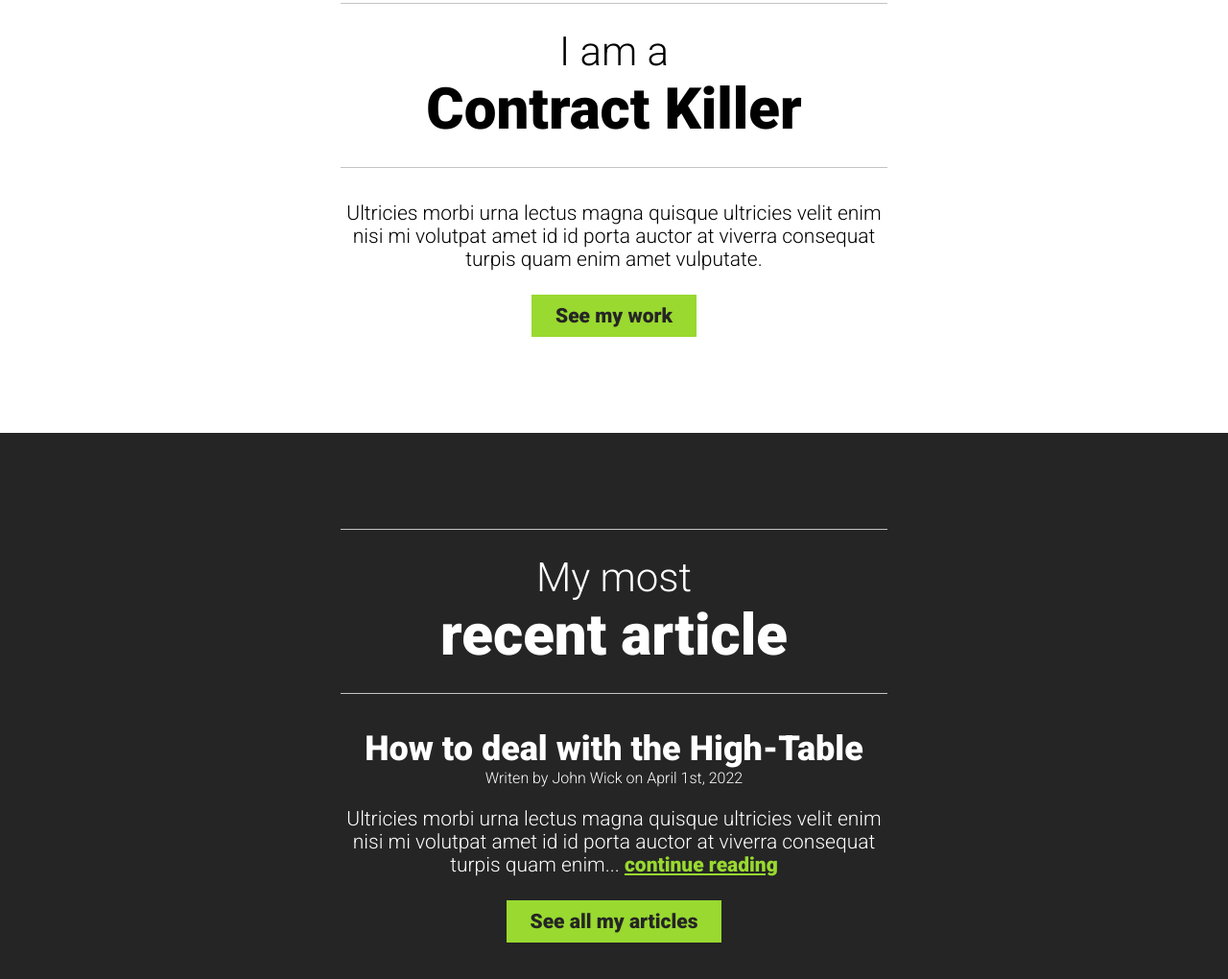
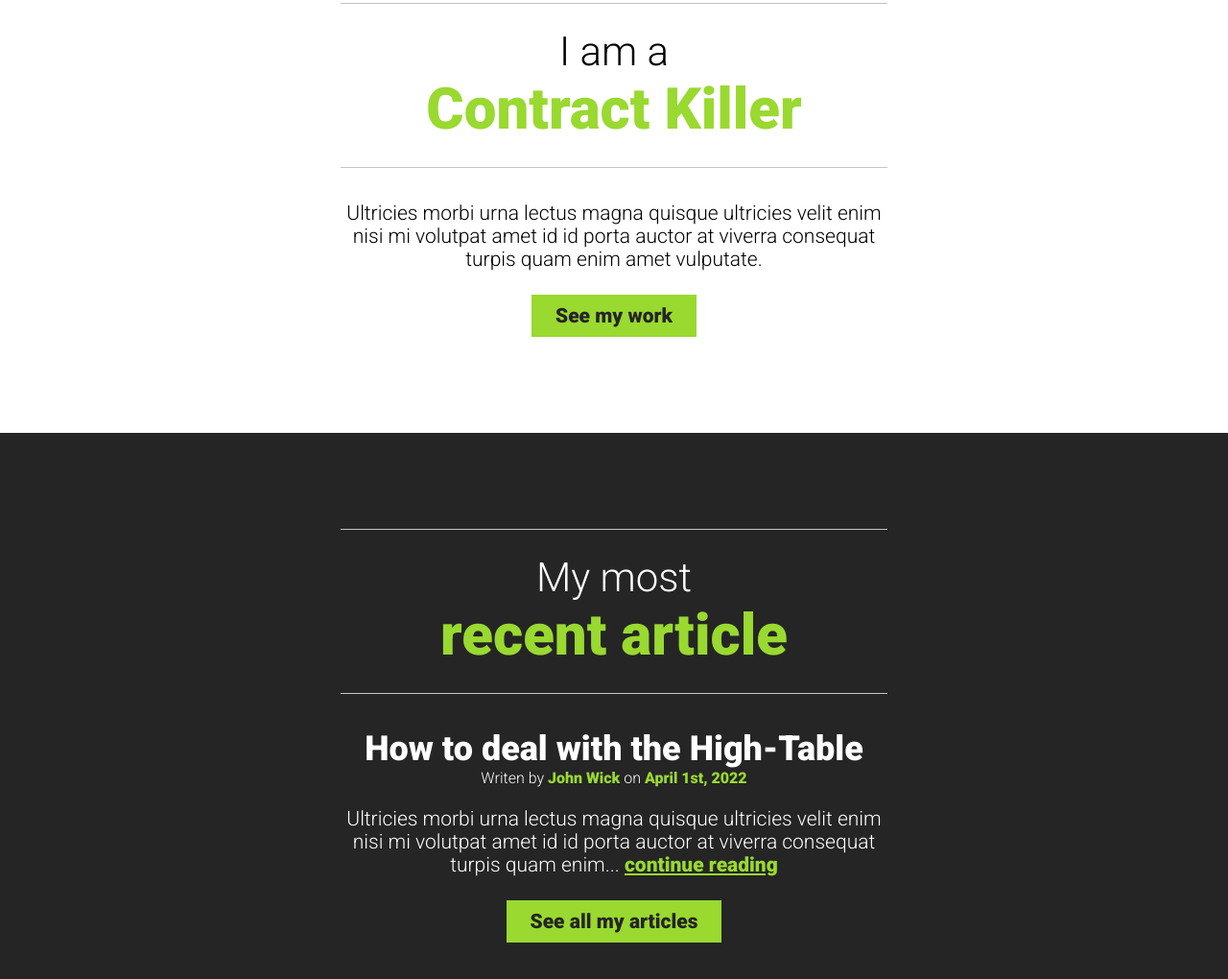
Before and after one commit to adhizsrm/mock-profile, a plain HTML site: page mock-profile/index.html in a window 1280 px wide. Shown: the part 702-1722 px from the top of the page at 96% size. Drawn offline with Linux system fonts and the light colour scheme.

Commit message:
minor changes

```diff
--- a/mock-profile/css/style.css
+++ b/mock-profile/css/style.css
@@ -68,6 +68,12 @@ header {
     color: #FFF;
 }
 
+.inverse .btn:hover,
+.inverse .btn:focus {
+    background-color: #FFF;
+    color: #252525;
+}
+
 .btn {
     /*
         * If you give this a display of block, you would run into an issue or it would stretch the full size and it
@@ -104,6 +110,7 @@ a:focus {
     width: fit-content;
     border: 1px solid #C4C4C4;
 }
+
 /*Typography*/
 h1,
 h2 {
@@ -137,6 +144,12 @@ p {
 .bold-text {
     font-weight: 900;
     display: block;
+    color: #99D930;
+}
+
+time,.name {
+    font-weight: 900;
+    color: #99D930;
 }
 
 h1 .bold-text {
--- a/mock-profile/index.html
+++ b/mock-profile/index.html
@@ -31,7 +31,8 @@
                     <h2>My most<span class = "bold-text">recent article</span></h2>
                     <article>
                         <h3>How to deal with the High-Table</h3>
-                        <p class = "small-text">Writen by John Wick on April 1st, 2022</p>
+                        <p class = "small-text">Writen by <span class = "name">John Wick</span> on <time datetime = "2022-04-01">
+                        April 1st, 2022</time></p>
                         <p>Ultricies morbi urna lectus magna quisque ultricies velit enim nisi mi volutpat amet id id porta auctor at viverra consequat turpis quam enim... <a href="#">continue reading</a></p>
                         <a href = "#" class = "btn">See all my articles</a>
                     </article>
```
